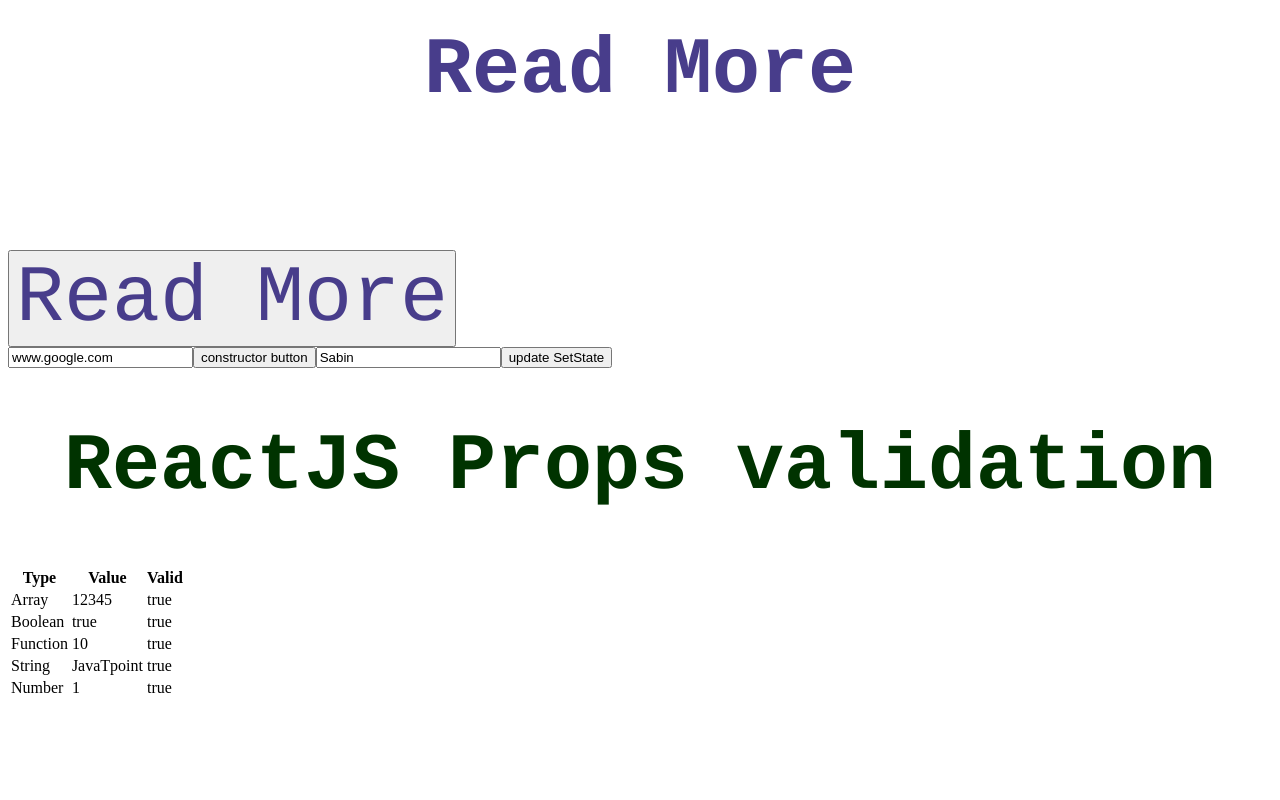
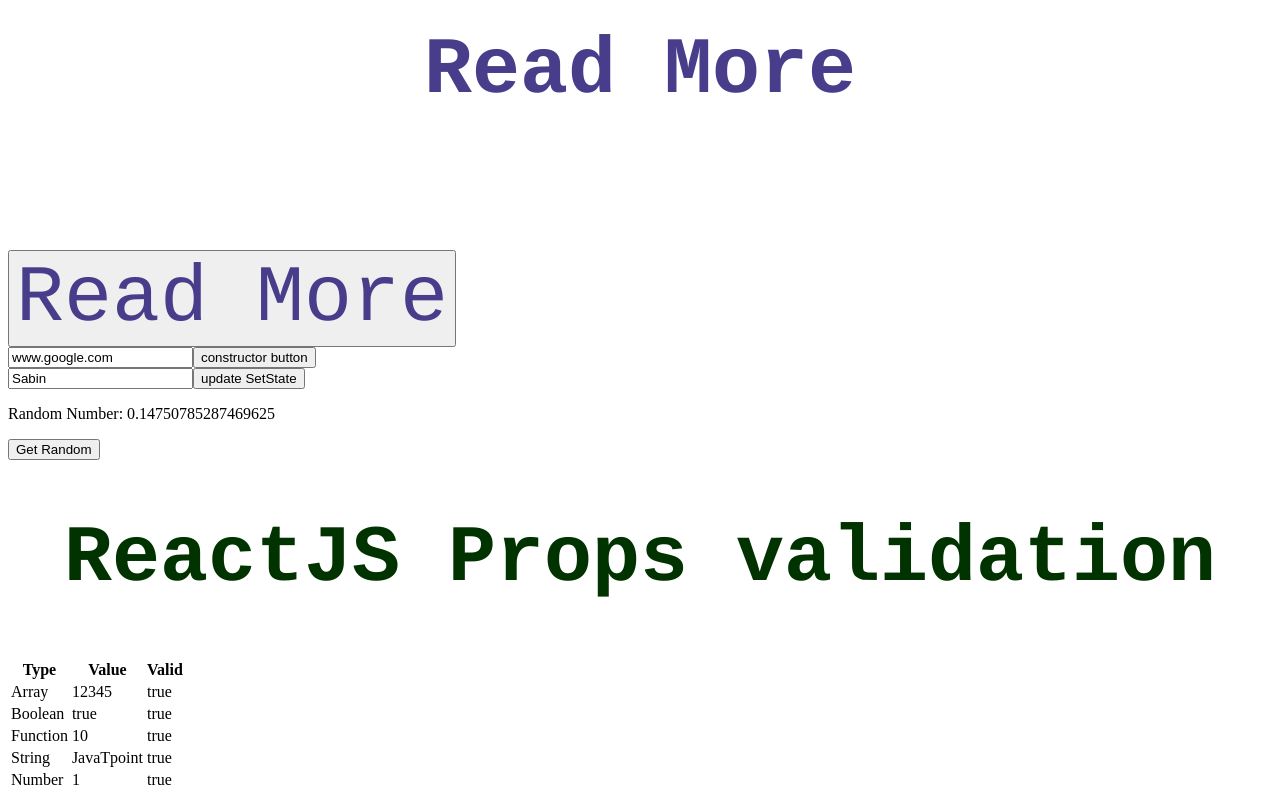
Before and after one commit to Infantsabin/practice-ReactBasics, a React (Vite) app: page / in a window 1280 px wide. Shown: the part 1422-2222 px from the top of the page. Before the commit the page ends 2130 px from the top, so only its background shows below. Built offline with nearby package versions, Linux system fonts and the light colour scheme.

Commit message:
Force update in state - Infant Sabin

```diff
--- a/StateClass.js
+++ b/StateClass.js
@@ -19,10 +19,15 @@ class StateClass extends Component {
     console.log('Component This:', this)
     this.toggleDisplayBio = this.toggleDisplayBio.bind(this)
     this.updateSetState = this.updateSetState.bind(this)
+    this.forceUpdateEvent = this.forceUpdateEvent.bind(this)
   }
 
   updateSetState () {
     this.setState({ name: 'Shabin' })
+  }
+
+  forceUpdateEvent () {
+    this.forceUpdate()
   }
 
   // arrowFun = () => {
@@ -60,8 +65,12 @@ class StateClass extends Component {
         {bio}
         <input type='text' defaultValue={this.state.cons} />
         <button onClick={this.handleEvent}>constructor button</button>
+        <br />
         <input type='text' value={this.state.name} />
         <button onClick={this.updateSetState}>update SetState</button>
+        <br />
+        <p>Random Number: {Math.random()}</p>
+        <button onClick={this.forceUpdateEvent}>Get Random</button>
       </div>
     )
   }
```
